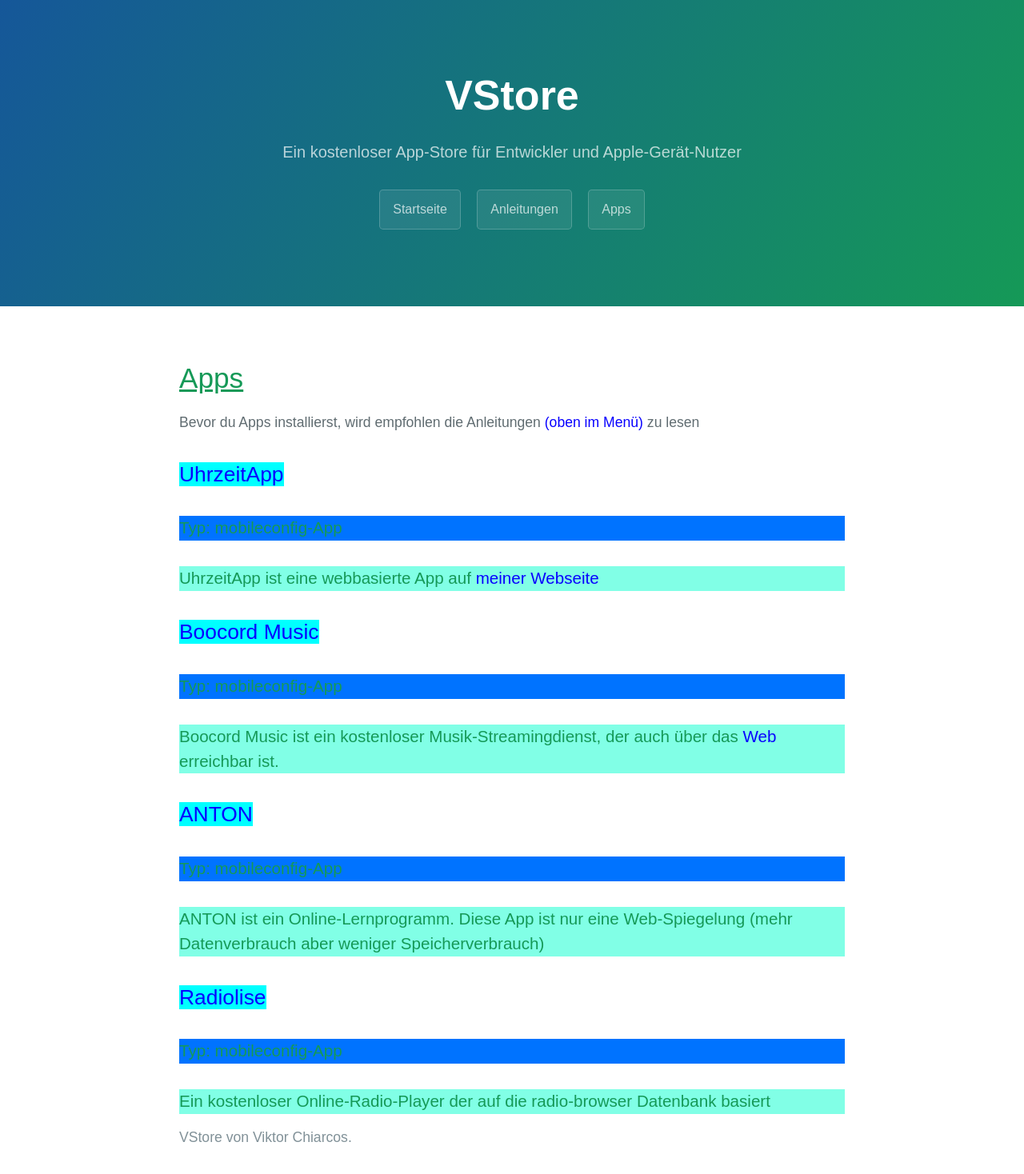
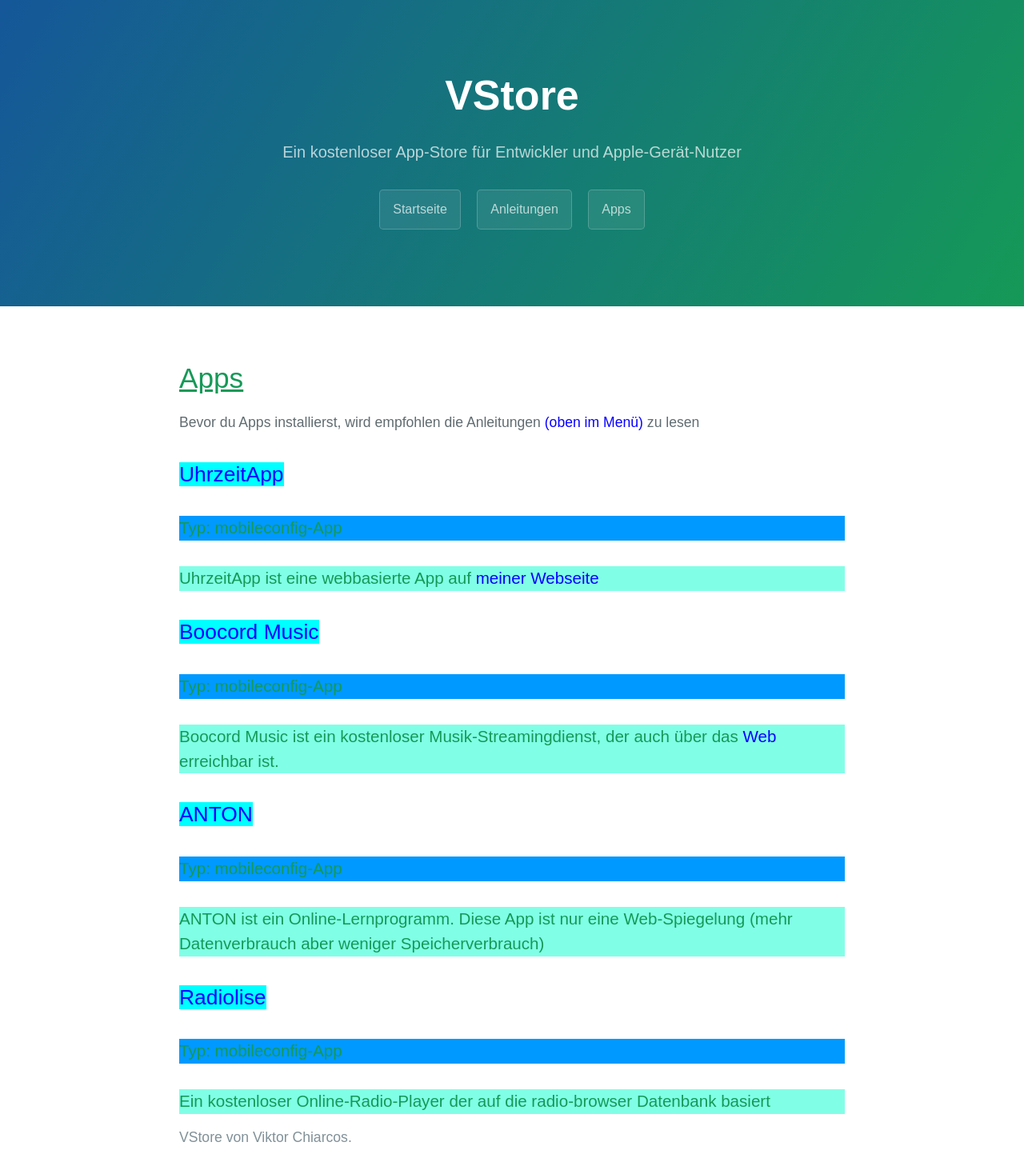
Before and after one commit to die-techniker/vstore, a Jekyll site: the page built from app/apps/index.html, in a window 1280 px wide. Shown: the whole page at 80% size. Built offline with Jekyll 4.4.1, drawn with Linux system fonts in a browser that asks for light colours.

Commit message:
Update background color for app type headers

```diff
--- a/app/apps/index.html
+++ b/app/apps/index.html
@@ -22,19 +22,19 @@ excerpt: "Ein kostenloser App-Store für Entwickler und Apple-Gerät-Nutzer"
     Bevor du Apps installierst, wird empfohlen die Anleitungen <a href="#oben">(oben im Menü)</a> zu lesen
 
     <h2><a href="/vstore/app/UhrzeitApp.mobileconfig" style="text-decoration: none; background-color: #00ffff">UhrzeitApp</a></h2>
-    <h3 style="font-weight: normal; background-color: #0073ff; font-color: #ffffff">Typ: mobileconfig-App</h3>
+    <h3 style="font-weight: normal; background-color: #0099ff; font-color: #ffffff">Typ: mobileconfig-App</h3>
     <h3 style="font-weight: normal; background-color: #81ffe6">UhrzeitApp ist eine webbasierte App auf <a href="https://viktor-chiarcos.github.io">meiner Webseite</a></h3>
 
     <h2><a href="/vstore/app/Boocord_Music.mobileconfig" style="text-decoration: none; background-color: #00ffff">Boocord Music</a></h2>
-    <h3 style="font-weight: normal; background-color: #0073ff; font-color: #ffffff">Typ: mobileconfig-App</h3>
+    <h3 style="font-weight: normal; background-color: #0099ff; font-color: #ffffff">Typ: mobileconfig-App</h3>
     <h3 style="font-weight: normal; background-color: #81ffe6">Boocord Music ist ein kostenloser Musik-Streamingdienst, der auch über das <a href="https://music.boocord.com">Web</a> erreichbar ist.</h3>
 
     <h2><a href="/vstore/app/ANTON.mobileconfig" style="text-decoration: none;  background-color: #00ffff" >ANTON</a></h2>
-    <h3 style="font-weight: normal; background-color: #0073ff; font-color: #ffffff">Typ: mobileconfig-App</h3>
+    <h3 style="font-weight: normal; background-color: #0099ff; font-color: #ffffff">Typ: mobileconfig-App</h3>
     <h3 style="font-weight: normal; background-color: #81ffe6">ANTON ist ein Online-Lernprogramm. Diese App ist nur eine Web-Spiegelung (mehr Datenverbrauch aber weniger Speicherverbrauch)</h3>
 
     <h2><a href="/vstore/app/Radiolise.mobileconfig" style="text-decoration: none;  background-color: #00ffff" >Radiolise</a></h2>
-    <h3 style="font-weight: normal; background-color: #0073ff"; font-color: #ffffff>Typ: mobileconfig-App</h3>
+    <h3 style="font-weight: normal; background-color: #0099ff"; font-color: #ffffff>Typ: mobileconfig-App</h3>
     <h3 style="font-weight: normal; background-color: #81ffe6">Ein kostenloser Online-Radio-Player der auf die radio-browser Datenbank basiert</h3>
 
   </body>
```
